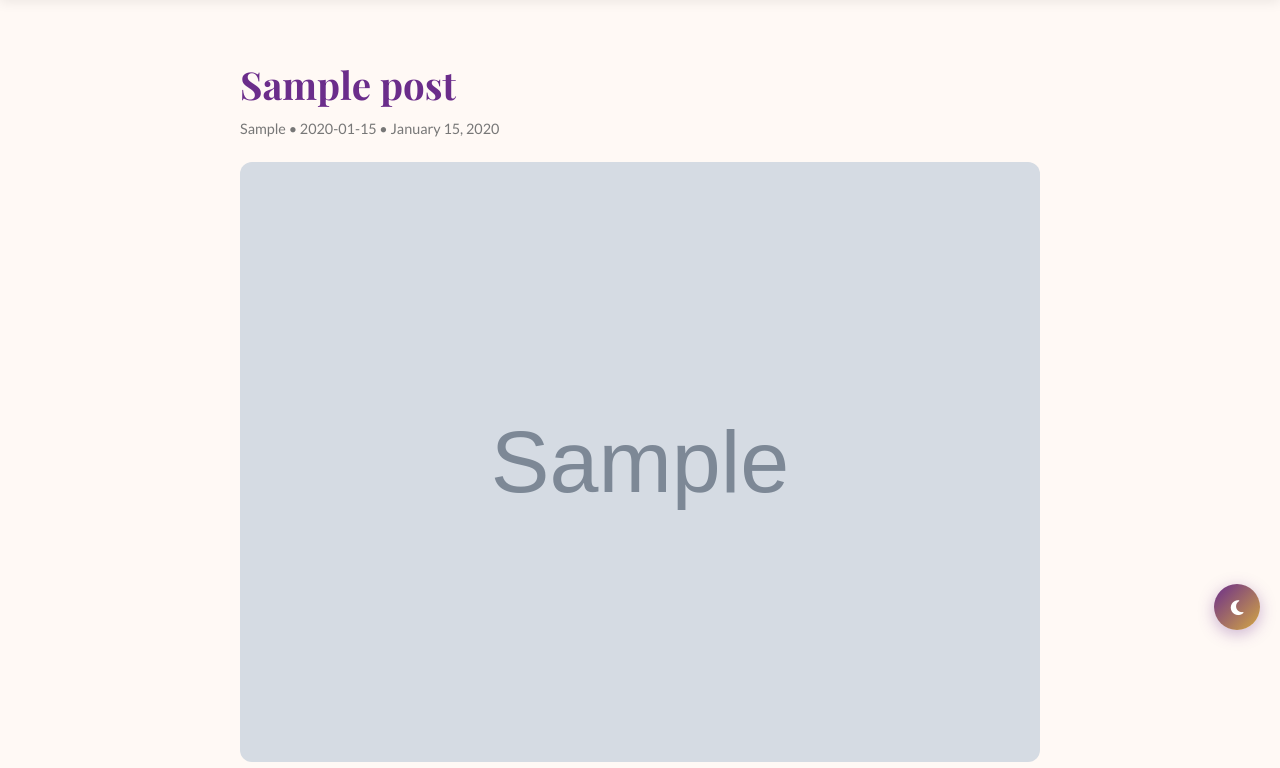
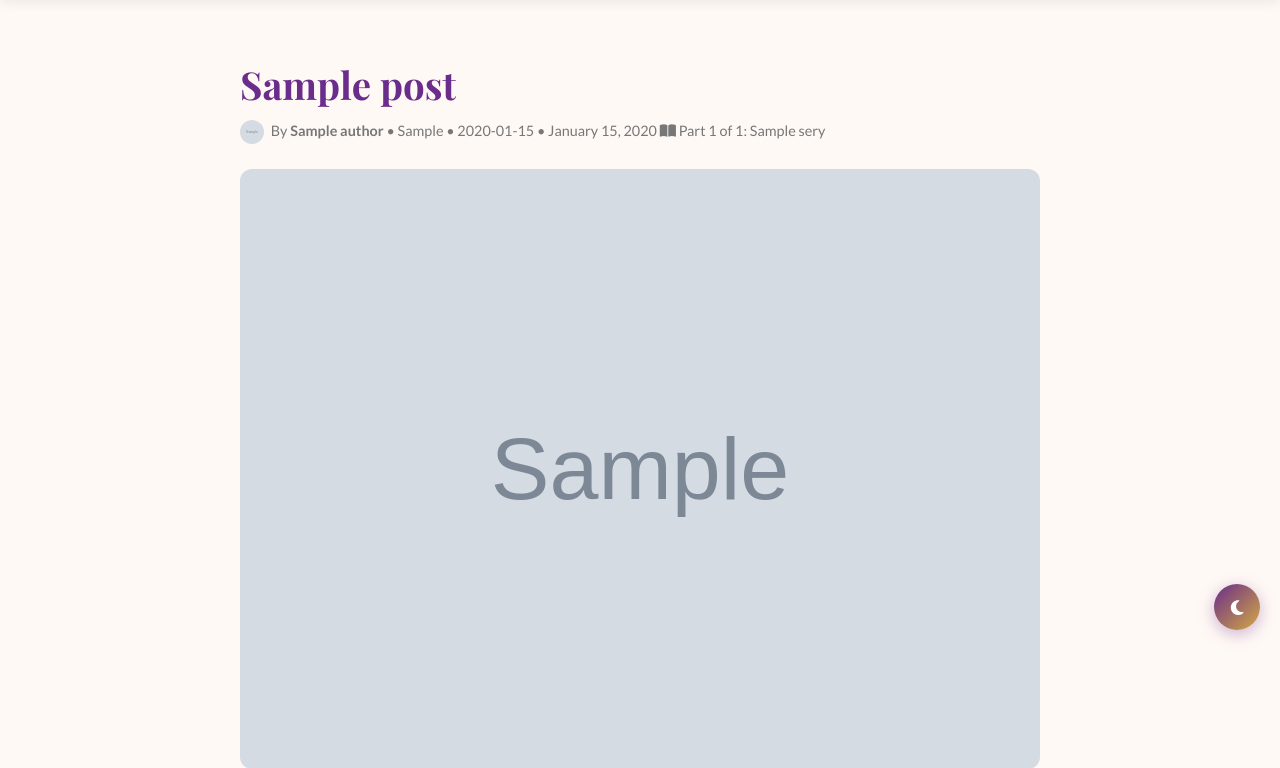
Before and after one commit to Eminence-Pyro/InnerPeace_Hub, a Flask app: a page that uses templates/post.html in a window 1280 px wide. Shown: the part 90-858 px from the top of the page. Run offline with Flask 3, Linux system fonts and the light colour scheme; a user stored in the database is signed in; tables that the repository leaves empty hold one stand-in row (values such as "Sample post"); grey boxes marked "Sample" are stand-in pictures; parts of the project's set-up code (start-up, migrations or seed data) failed here and were passed over; some libraries are stand-ins or nearby versions.

Commit message:
Add author byline + series part badge + prev/next nav to post.html (improvements 10, 11)

```diff
--- a/templates/post.html
+++ b/templates/post.html
@@ -20,9 +20,24 @@
 
     <!-- Meta -->
     <div class="post-meta">
+      {% if post.author %}
+      <span class="post-author">
+        {% if post.author.avatar %}
+        <img src="{{ post.author.avatar }}" alt="{{ post.author.name }}"
+             style="width:24px; height:24px; border-radius:50%; object-fit:cover; vertical-align:middle; margin-right:4px;">
+        {% endif %}
+        By <strong>{{ post.author.name }}</strong>
+      </span> •
+      {% endif %}
       <span>{{ post.category }}</span> •
       <span>{{ post.read_time }}</span> •
       <span>{{ post.date_posted.strftime('%B %d, %Y') }}</span>
+      {% if series_data %}
+      <span class="series-badge">
+        <i class="fas fa-book-open"></i>
+        Part {{ series_data.position }} of {{ series_data.total }}: {{ series_data.series.title }}
+      </span>
+      {% endif %}
     </div>
 
     <!-- Featured Image -->
@@ -155,7 +170,39 @@
   </div>
 </section>
 
-<!-- Related Posts -->
+
+    {# ── Series prev/next nav (improvement 11) ─────────────────────────── #}
+    {% if series_data %}
+    <div class="series-nav">
+      <div class="series-nav-label">
+        <i class="fas fa-book-open"></i>
+        Part {{ series_data.position }} of {{ series_data.total }} in
+        <strong>{{ series_data.series.title }}</strong>
+      </div>
+      <div class="series-nav-links">
+        {% if series_data.prev %}
+        <a href="{{ url_for('blog.post', slug=series_data.prev.slug) }}" class="series-nav-prev">
+          <i class="fas fa-arrow-left"></i>
+          <span>
+            <small>Previous</small>
+            {{ series_data.prev.title[:50] }}{% if series_data.prev.title|length > 50 %}…{% endif %}
+          </span>
+        </a>
+        {% endif %}
+        {% if series_data.next %}
+        <a href="{{ url_for('blog.post', slug=series_data.next.slug) }}" class="series-nav-next">
+          <span>
+            <small>Next</small>
+            {{ series_data.next.title[:50] }}{% if series_data.next.title|length > 50 %}…{% endif %}
+          </span>
+          <i class="fas fa-arrow-right"></i>
+        </a>
+        {% endif %}
+      </div>
+    </div>
+    {% endif %}
+
+    <!-- Related Posts -->
 {% if related %}
 <section class="related-section">
   <div class="container">
```
